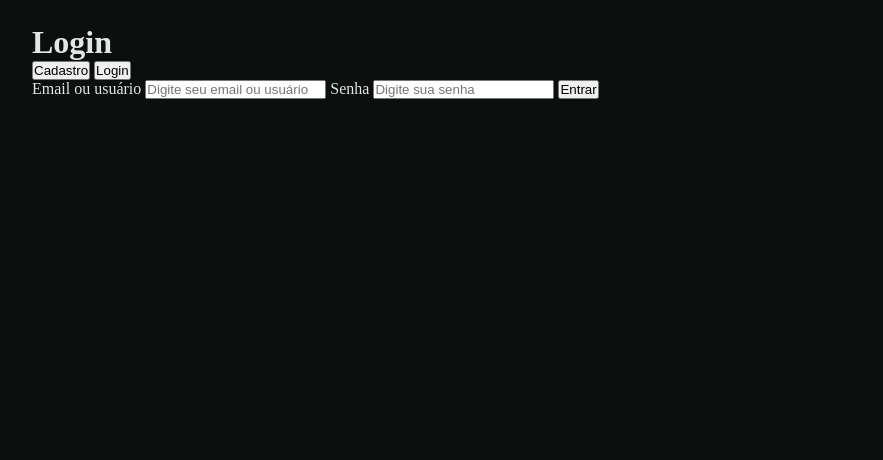
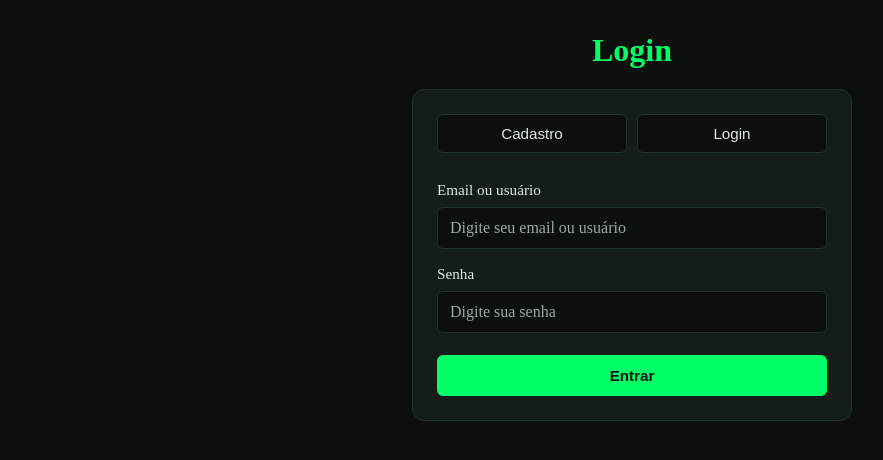
Before and after one commit to Ryan-Moraes/Loja-Virtual, a PHP site: page /Login.html in a window 1280 px wide. Shown: the part 90-550 px from the top of the page, without its empty margins (8-891 px from the left). Run offline with PHP 8.4, Linux system fonts and the light colour scheme.

Commit message:
UI do login e cadastro

```diff
--- a/style.css
+++ b/style.css
@@ -237,3 +237,94 @@ main {
         padding: 12px;
     }
 }
+
+main > h1 {
+    margin: 32px 0 20px;
+    color: #00FF66;
+    text-align: center;
+}
+
+.logcad-container {
+    width: min(100%, 440px);
+    margin: 0 auto 40px;
+    padding: 24px;
+    background-color: #141D17;
+    border: 1px solid #1F3326;
+    border-radius: 12px;
+}
+
+.logcad-tabs {
+    display: grid;
+    grid-template-columns: repeat(2, 1fr);
+    gap: 10px;
+    margin-bottom: 20px;
+}
+
+.logcad-tabs button {
+    padding: 10px;
+    background-color: #0B0F0D;
+    border: 1px solid #1F3326;
+    border-radius: 6px;
+    color: #E1E8E4;
+    cursor: pointer;
+    font-size: 0.95rem;
+}
+
+.logcad-tabs button:hover {
+    border-color: #00FF66;
+    color: #00FF66;
+}
+
+.logcad-container section form {
+    display: flex;
+    flex-direction: column;
+    gap: 8px;
+}
+
+.logcad-container label {
+    margin-top: 8px;
+    color: #E1E8E4;
+    font-size: 0.95rem;
+}
+
+.logcad-container input {
+    width: 100%;
+    padding: 11px 12px;
+    background-color: #0B0F0D;
+    border: 1px solid #1F3326;
+    border-radius: 6px;
+    color: #E1E8E4;
+    font: inherit;
+}
+
+.logcad-container input::placeholder {
+    color: #9BAAA0;
+}
+
+.logcad-container input:focus {
+    outline: 1px solid #00FF66;
+    border-color: #00FF66;
+}
+
+.logcad-container form button {
+    margin-top: 14px;
+    padding: 11px;
+    background-color: #00FF66;
+    border: 1px solid #00FF66;
+    border-radius: 6px;
+    color: #0B0F0D;
+    cursor: pointer;
+    font-size: 0.95rem;
+    font-weight: 700;
+}
+
+.logcad-container form button:hover {
+    background-color: #141D17;
+    color: #00FF66;
+}
+
+@media (max-width: 520px) {
+    .logcad-container {
+        padding: 18px;
+    }
+}
```
